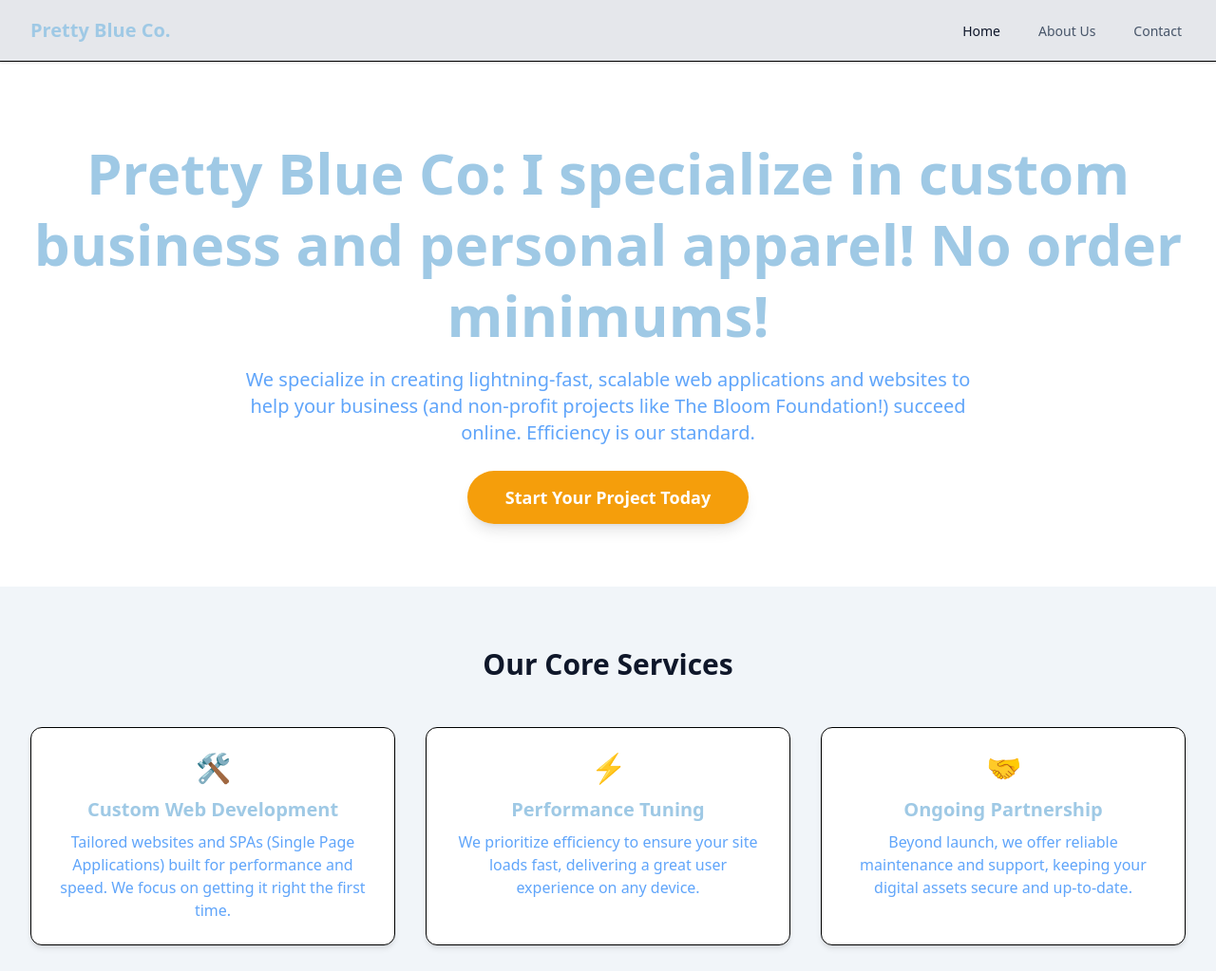
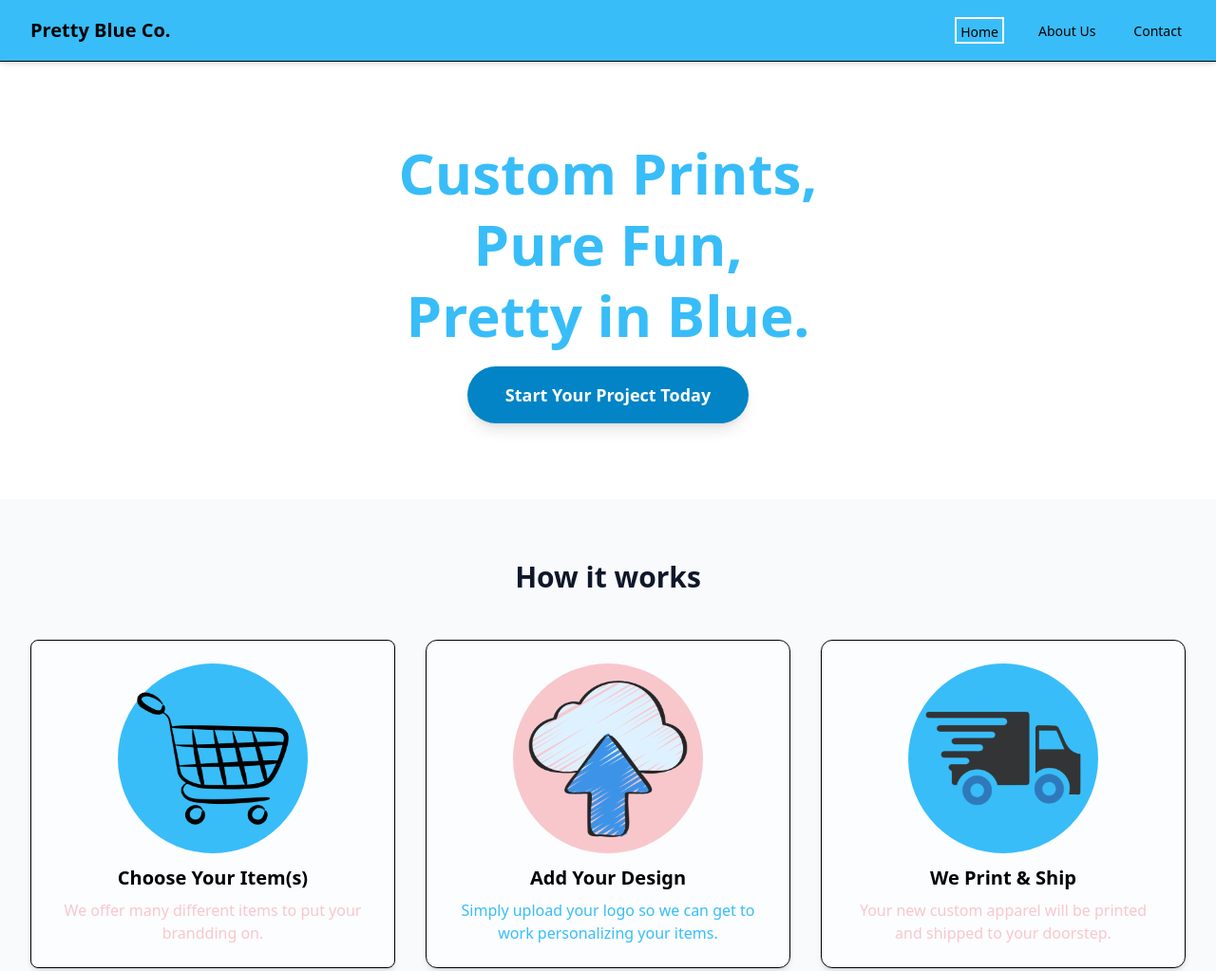
Before and after one commit to Pixel-Dynasty-Development/Pretty-Blue-Co, a website built with Vite: page index.html in a window 1280 px wide. Shown: the top 1023 px of the page at 95% size. Built offline with nearby package versions, Linux system fonts and the light colour scheme.

Commit message:
Refactor code structure for improved readability and maintainability

```diff
--- a/config.json
+++ b/config.json
@@ -4,10 +4,23 @@
   "contactEmail": "prettyblueco@gmail.com",
   "foundingYear": "2025",
   "colors": {
-		"primary": "#9FC9E5",
-		"secondary": "#60a5fa",
-		"accent": "#f59e0b",
-		"bgPage": "#ffffff",
-		"textDefault": "#0f172a"
+    "primary": "#38BDF8",
+    "secondary": "#F8C7CC",
+    "accent": "#0284C7",
+    "bg-page": "#FFFFFFAC",
+    "bg-page-light": "#f1f5f9",
+    "bg-page-dark": "#0F172A",
+    "bg-surface": "#f8fafc",
+    "bg-surface-light": "#e2e8f0",
+    "bg-surface-dark": "#1E293B",
+    "border": "#e2e8f0",
+    "border-light": "#cbd5e1",
+    "border-dark": "#1e3a57",
+    "textDefault": "#0f172a",
+    "text-light": "#475569",
+    "text-dark": "#0c1a2b",
+    "primary-dark": "#38BDF8",
+    "secondary-dark": "#DFA3A8",
+    "accent-dark": "#027EBC"
   }
 }
--- a/index.html
+++ b/index.html
@@ -1,44 +1,29 @@
-<!DOCTYPE html>
-<html
-	lang="en"
-	class="scroll-smooth">
+<!doctype html>
+<html lang="en" class="scroll-smooth">
   <head>
     <meta charset="UTF-8" />
-		<meta
-			name="viewport"
-			content="width=device-width, initial-scale=1.0" />
-		<title>Pretty Blue Co</title>
+    <meta name="viewport" content="width=device-width, initial-scale=1.0" />
+    <title>Pretty Blue Co.</title>
 
-		<link
-			rel="preconnect"
-			href="https://fonts.googleapis.com" />
-		<link
-			rel="preconnect"
-			href="https://fonts.gstatic.com"
-			crossorigin />
+    <link rel="preconnect" href="https://fonts.googleapis.com" />
+    <link rel="preconnect" href="https://fonts.gstatic.com" crossorigin />
     <link
       href="https://fonts.googleapis.com/css2?family=Inter:wght@400;500;600;700;800&display=swap"
-			rel="stylesheet" />
+      rel="stylesheet"
+    />
 
-		<link
-			rel="stylesheet"
-			href="/src/index.css" />
+    <link rel="stylesheet" href="/src/index.css" />
   </head>
   <body class="bg-white antialiased">
     <header
       id="header-container"
-			class="sticky top-0 z-50 bg-gray-200 dark:bg-gray-500"></header>
+      class="bg-primary dark:bg-primary-dark sticky top-0 z-50 shadow-md"
+    ></header>
 
-		<main
-			id="page-container"
-			class="min-h-screen"></main>
+    <main id="page-container" class="min-h-screen"></main>
 
-		<footer
-			id="footer-container"
-			class="bg-gray-200 dark:bg-gray-500"></footer>
+    <footer id="footer-container" class="bg-gray-200 dark:bg-gray-500"></footer>
 
-		<script
-			type="module"
-			src="/src/js/main.js"></script>
+    <script type="module" src="/src/js/main.js"></script>
   </body>
 </html>
--- a/src/components/Header.html
+++ b/src/components/Header.html
@@ -1,32 +1,38 @@
-<nav class="border-default dark:border-default-dark border-b shadow-sm">
+<nav class="border-default dark:border-default-dark border-b">
   <div class="mx-auto max-w-7xl px-4 sm:px-6 lg:px-8">
     <div class="flex h-16 items-center justify-between">
       <div class="flex shrink-0 items-center">
         <a
           href="/"
           data-route
-					class="text-primary dark:text-primary-dark text-xl font-bold">
+          class="text-xl font-bold text-black dark:text-white"
+        >
           Pretty Blue Co.
         </a>
       </div>
 
-			<div class="hidden sm:ml-6 sm:flex sm:space-x-8">
+      <div
+        class="hidden text-black in-active:appearance-none sm:ml-6 sm:flex sm:space-x-8 dark:text-white dark:in-active:text-black"
+      >
         <a
           href="/"
           data-route
-					class="nav-link text-text-default dark:text-text-default-dark hover:border-secondary dark:hover:border-secondary-dark hover:text-primary dark:hover:text-primary-dark inline-flex items-center border-b-2 border-transparent px-1 pt-1 text-sm font-medium">
+          class="nav-link hover:border-secondary dark:hover:border-secondary-dark hover:text-secondary dark:hover:text-secondary-dark inline-flex items-center border-b-2 border-transparent px-1 pt-1 text-sm font-medium"
+        >
           Home
         </a>
         <a
           href="/about"
           data-route
-					class="nav-link text-text-secondary dark:text-text-secondary-dark hover:border-secondary dark:hover:border-secondary-dark hover:text-primary dark:hover:text-primary-dark inline-flex items-center border-b-2 border-transparent px-1 pt-1 text-sm font-medium">
+          class="nav-link hover:border-secondary dark:hover:border-secondary-dark hover:text-secondary dark:hover:text-secondary-dark inline-flex items-center border-b-2 border-transparent px-1 pt-1 text-sm font-medium text-black dark:text-white"
+        >
           About Us
         </a>
         <a
           href="/contact"
           data-route
-					class="nav-link text-text-secondary dark:text-text-secondary-dark hover:border-secondary dark:hover:border-secondary-dark hover:text-primary dark:hover:text-primary-dark inline-flex items-center border-b-2 border-transparent px-1 pt-1 text-sm font-medium">
+          class="nav-link hover:border-secondary dark:hover:border-secondary-dark hover:text-secondary dark:hover:text-secondary-dark inline-flex items-center border-b-2 border-transparent px-1 pt-1 text-sm font-medium text-black dark:text-white"
+        >
           Contact
         </a>
       </div>
@@ -37,45 +43,49 @@
           type="button"
           class="text-text-secondary dark:text-text-secondary-dark hover:text-primary dark:hover:text-primary-dark /* ➡️ FIXED: Removed to maintain efficiency */ focus:ring-secondary inline-flex items-center justify-center rounded-md p-2 hover:bg-gray-100 focus:ring-2 focus:outline-none focus:ring-inset dark:hover:bg-gray-700"
           aria-controls="mobile-menu"
-					aria-expanded="false">
+          aria-expanded="false"
+        >
           <svg
             class="h-6 w-6"
             xmlns="http://www.w3.org/2000/svg"
             fill="none"
             viewBox="0 0 24 24"
             stroke="currentColor"
-						aria-hidden="true">
+            aria-hidden="true"
+          >
             <path
               stroke-linecap="round"
               stroke-linejoin="round"
               stroke-width="2"
-							d="M4 6h16M4 12h16M4 18h16" />
+              d="M4 6h16M4 12h16M4 18h16"
+            />
           </svg>
         </button>
       </div>
     </div>
   </div>
 
-	<div
-		class="hidden sm:hidden"
-		id="mobile-menu">
+  <div class="hidden sm:hidden" id="mobile-menu">
     <div class="space-y-1 pt-2 pb-3">
       <a
         href="/"
         data-route
-				class="nav-link text-primary dark:text-primary-dark /* ➡️ FIXED: Removed to simplify and trust inheritance */ border-primary dark:border-primary-dark block border-l-4 bg-gray-50 py-2 pr-4 pl-3 text-base font-medium dark:bg-gray-800">
+        class="nav-link text-primary dark:text-primary-dark /* ➡️ FIXED: Removed to simplify and trust inheritance */ border-primary dark:border-primary-dark block border-l-4 bg-gray-50 py-2 pr-4 pl-3 text-base font-medium dark:bg-gray-800"
+      >
         Home
       </a>
       <a
         href="/about"
         data-route
-				class="nav-link text-text-secondary dark:text-text-secondary-dark /* ➡️ FIXED: Removed to simplify and trust inheritance */ hover:text-primary dark:hover:text-primary-dark block border-l-4 border-transparent py-2 pr-4 pl-3 text-base font-medium hover:bg-gray-50 dark:hover:bg-gray-800">
+        class="nav-link text-text-secondary dark:text-text-secondary-dark /* ➡️ FIXED: Removed to simplify and trust inheritance */ hover:text-primary dark:hover:text-primary-dark block border-l-4 border-transparent py-2 pr-4 pl-3 text-base font-medium hover:bg-gray-50 dark:hover:bg-gray-800"
+      >
         About Us
       </a>
       <a
         href="/contact"
         data-route
-				class="nav-link text-text-secondary dark:text-text-secondary-dark /* ➡️ FIXED: Removed to simplify and trust inheritance */ hover:text-primary dark:hover:text-primary-dark block border-l-4 border-transparent py-2 pr-4 pl-3 text-base font-medium hover:bg-gray-50 dark:hover:bg-gray-800">
+        class="nav-link text-text-secondary dark:text-text-secondary-dark /* ➡️ FIXED: Removed to simplify and trust inheritance */ hover:text-primary dark:hover:text-primary-dark block border-l-4 border-transparent py-2 pr-4 pl-3 text-base font-medium hover:bg-gray-50 dark:hover:bg-gray-800"
+      >
         Contact
       </a>
     </div>
--- a/src/index.css
+++ b/src/index.css
@@ -36,8 +36,13 @@
   --color-text-default-dark: #f1f5f9;
   --color-text-secondary-dark: #94a3b8;
 
-  --color-bg-page-dark: #0f172a;
+  --color-bg-page-dark: #0066d4;
   --color-bg-surface-dark: #1e293b;
 
   --color-border-dark: #334155;
 }
+
+.active {
+  color: black;
+  border: white 2px solid;
+}
--- a/src/js/main.js
+++ b/src/js/main.js
@@ -58,14 +58,9 @@ function applyThemeColors() {
   const colors = config.colors;
 
   if (colors) {
-    if (colors.primary)
-      root.style.setProperty("--color-primary", colors.primary);
-    if (colors.secondary)
-      root.style.setProperty("--color-secondary", colors.secondary);
-    if (colors.accent) root.style.setProperty("--color-accent", colors.accent);
-    if (colors.bgPage) root.style.setProperty("--color-bg-page", colors.bgPage);
-    if (colors.textDefault)
-      root.style.setProperty("--color-text-default", colors.textDefault);
+    for (const color in colors) {
+      root.style.setProperty(`--color-${color}`, colors[color]);
+    }
   }
 }
 
--- a/src/js/router.js
+++ b/src/js/router.js
@@ -22,14 +22,21 @@ async function navigateTo(path) {
   if (routePath) {
     // 1. Load the new HTML content into the main container
     await loadHTML(routePath, appContainer);
+    activePageStyle(effectivePath);
 
     // 2. Optional: Scroll to the top of the new page
     window.scrollTo(0, 0);
 
     // 3. Optional: Update page title (can be improved)
-    document.title =
-      effectivePath.slice(1).charAt(0).toUpperCase() + effectivePath.slice(2) ||
-      "Home";
+
+    if (effectivePath !== "/") {
+      document.title =
+        "Pretty in Blue Co.-" +
+        effectivePath.slice(1).charAt(0).toUpperCase() +
+        effectivePath.slice(2);
+    } else {
+      document.title = "Pretty in Blue Co.";
+    }
   } else {
     // Handle 404 Not Found
     console.warn(`Route not found for path: ${path}`);
@@ -56,6 +63,18 @@ function handleLinkClick(e) {
   }
 }
 
+function activePageStyle(path) {
+  const links = document.querySelectorAll(".nav-link");
+  const currentPath = path === "/home" ? "/" : path;
+
+  links.forEach((link) => {
+    link.classList.remove("active");
+    if (link.getAttribute("href") === currentPath) {
+      link.classList.add("active");
+    }
+  });
+}
+
 /**
  * Initializes the router: sets up routes, container, and listeners.
  * @param {object} routes - Map of URL paths to HTML file paths.
--- a/src/pages/home.html
+++ b/src/pages/home.html
@@ -1,24 +1,19 @@
 <section class="bg-bg-page dark:bg-bg-page-dark py-20">
   <div class="container mx-auto px-4 text-center sm:px-6 lg:px-8">
     <h1
-      class="text-primary mb-4 text-4xl leading-tight font-extrabold md:text-6xl"
+      class="text-primary dark:text-primary-dark mb-4 text-4xl leading-tight font-extrabold md:text-6xl"
     >
-      {{businessName}}: {{tagline}}
+      Custom Prints,
+      <br />
+      Pure Fun,
+      <br />
+      Pretty in Blue.
     </h1>
-
-    <p class="text-secondary mx-auto mb-10 max-w-3xl text-lg md:text-xl">
-      We specialize in creating lightning-fast, scalable web applications and
-      websites to help your business (and non-profit projects like The Bloom
-      Foundation!) succeed online. Efficiency is our standard.
-    </p>
-
-    <a
-      href="/contact"
-      data-route
+    <button
       class="bg-accent dark:bg-accent-dark rounded-full px-10 py-4 text-lg font-bold text-white shadow-lg transition duration-300 hover:opacity-80 dark:hover:opacity-90"
     >
-      Start Your Project Today
-    </a>
+      <a href="/contact" data-route> Start Your Project Today </a>
+    </button>
   </div>
 </section>
 
@@ -27,57 +22,63 @@
     <h2
       class="text-text-default dark:text-text-default-dark mb-12 text-center text-3xl font-bold"
     >
-      Our Core Services
+      How it works
     </h2>
 
     <div class="grid grid-cols-1 gap-8 text-center md:grid-cols-3">
       <div
-        class="bg-bg-page border-default dark:bg-bg-page-dark rounded-xl border p-6 shadow-md"
+        class="bg-bg-page border-default dark:bg-bg-page-dark rounded-lg border p-6 shadow-md"
       >
-        <div class="text-secondary dark:text-secondary-dark mb-3 text-3xl">
-          🛠️
+        <div
+          class="bg-primary mx-auto mb-3 flex h-50 w-50 items-center justify-center rounded-full p-4 text-white"
+        >
+          <img src="/images/shopping-trolley.png" />
         </div>
-        <h3
-          class="text-primary dark:text-primary-dark mb-2 text-xl font-semibold"
-        >
-          Custom Web Development
+        <h3 class="mb-2 text-xl font-semibold text-black dark:text-white">
+          Choose Your Item(s)
         </h3>
         <p class="text-secondary dark:text-secondary-dark">
-          Tailored websites and SPAs (Single Page Applications) built for
-          performance and speed. We focus on getting it right the first time.
+          We offer many different items to put your brandding on.
         </p>
       </div>
 
       <div
         class="bg-bg-page border-default dark:bg-bg-page-dark rounded-xl border p-6 shadow-md"
       >
-        <div class="text-secondary mb-3 text-3xl">⚡</div>
-        <h3 class="text-primary mb-2 text-xl font-semibold">
-          Performance Tuning
+        <div
+          class="bg-secondary dark:bg-secondary-dark mx-auto mb-3 flex h-50 w-50 items-center justify-center rounded-full p-4 text-white"
+        >
+          <img src="/images/cloud-storage.png" />
+        </div>
+        <h3 class="mb-2 text-xl font-semibold text-black dark:text-white">
+          Add Your Design
         </h3>
-        <p class="text-secondary">
-          We prioritize efficiency to ensure your site loads fast, delivering a
-          great user experience on any device.
+        <p class="text-primary dark:text-primary-dark">
+          Simply upload your logo so we can get to work personalizing your
+          items.
         </p>
       </div>
 
       <div
         class="bg-bg-page border-default dark:bg-bg-page-dark rounded-xl border p-6 shadow-md"
       >
-        <div class="text-secondary mb-3 text-3xl">🤝</div>
-        <h3 class="text-primary mb-2 text-xl font-semibold">
-          Ongoing Partnership
+        <div
+          class="bg-primary mx-auto mb-3 flex h-50 w-50 items-center justify-center rounded-full p-4 text-white"
+        >
+          <img src="/images/transport.png" />
+        </div>
+        <h3 class="mb-2 text-xl font-semibold text-black dark:text-white">
+          We Print & Ship
         </h3>
-        <p class="text-secondary">
-          Beyond launch, we offer reliable maintenance and support, keeping your
-          digital assets secure and up-to-date.
+        <p class="text-secondary dark:text-secondary-dark">
+          Your new custom apparel will be printed and shipped to your doorstep.
         </p>
       </div>
     </div>
   </div>
 </section>
 
-<section class="bg-primary py-20 text-white">
+<section class="bg-bg-page dark:bg-bg-page-dark py-20 text-white">
   <div class="container mx-auto px-4 text-center sm:px-6 lg:px-8">
     <h2 class="mb-4 text-3xl font-bold">
       Ready to Build Your Digital Dynasty?
```
Also changed, not shown: src/components/Footer.html (+7 -24 lines), src/pages/about.html (+3 -6 lines), src/pages/contact.html (+9 -5 lines), package.json (indentation only), public/images/cloud-storage.png (added), public/images/shopping-trolley.png (added), public/images/transport.png (added), 1 other file. Lines whose indentation alone changed are shown as unchanged.
